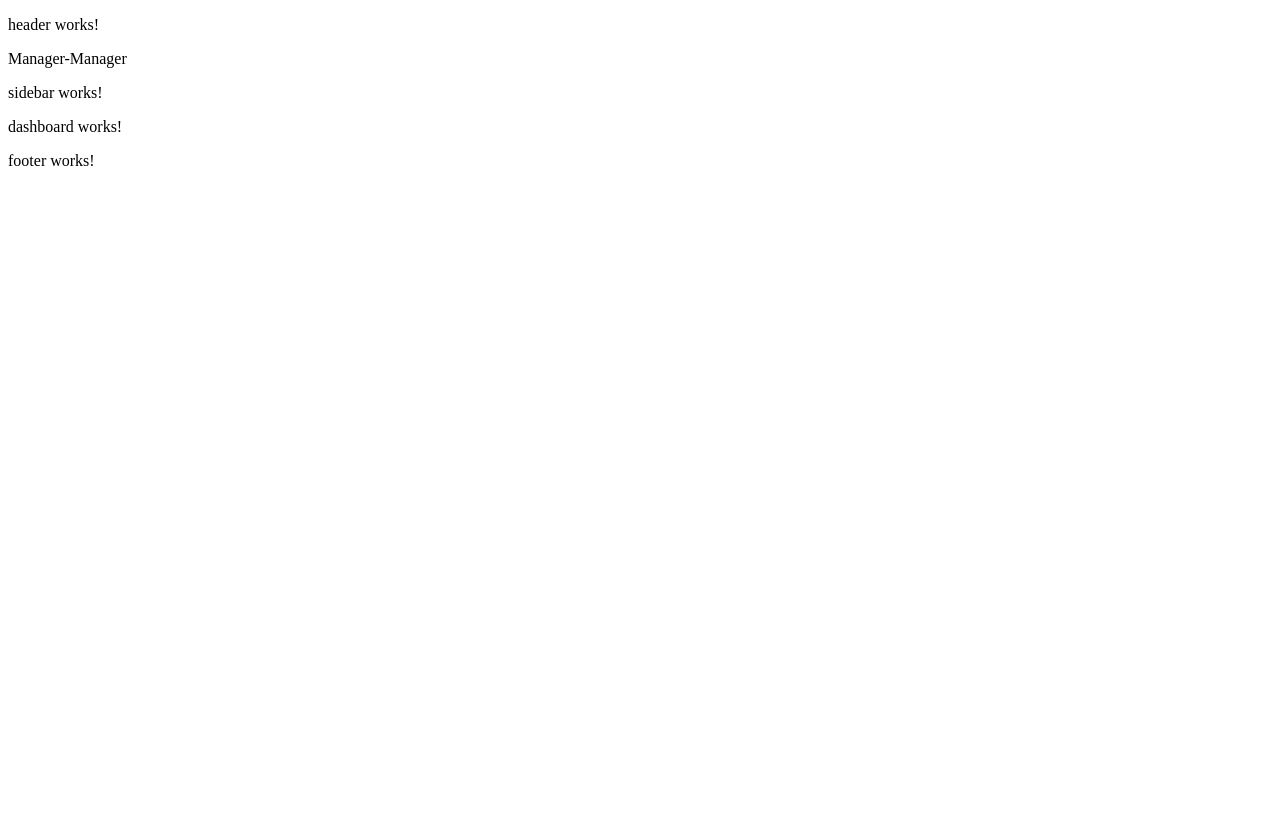
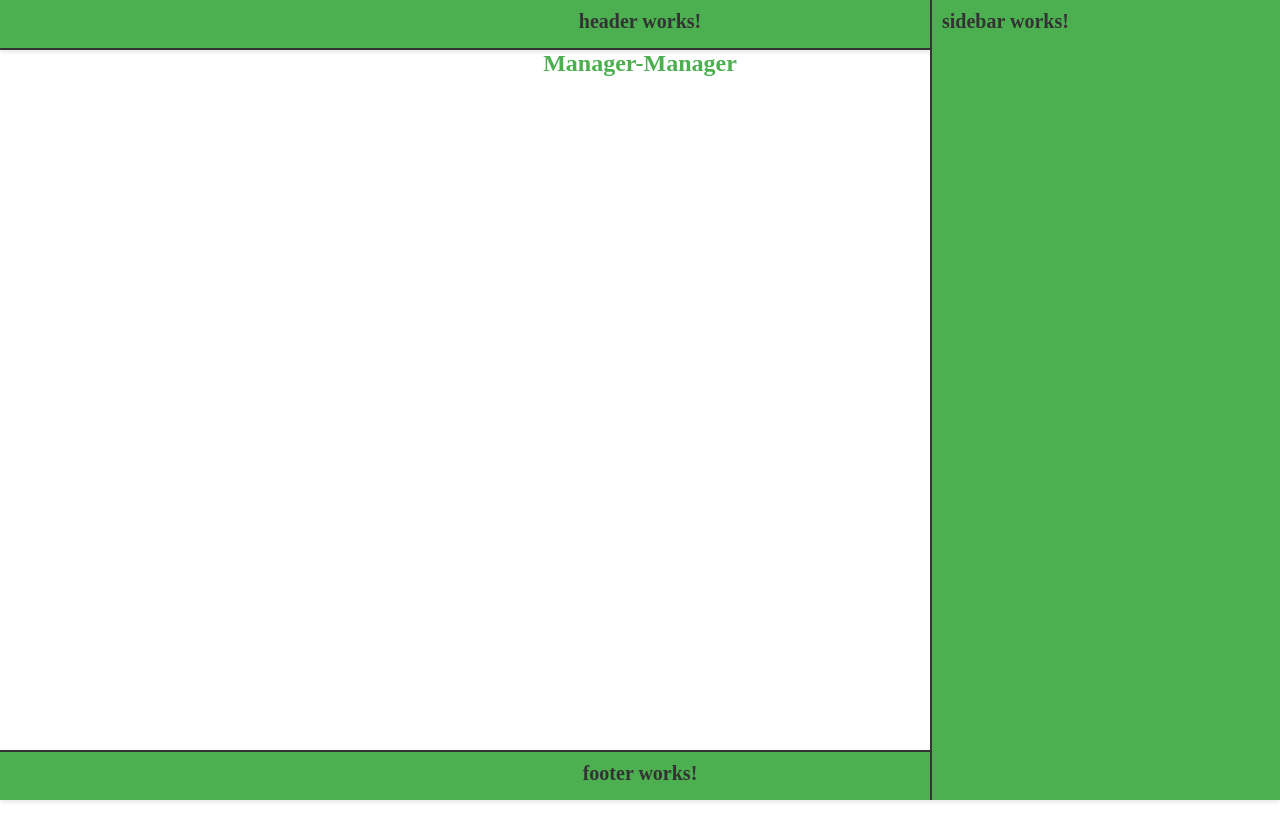
Before and after one commit to CodefrogCF/employee_manager_frontend, an Angular app: page / in a window 1280 px wide. Shown: the top 840 px of the page. Before the commit the page ends 800 px from the top, so only its background shows below. Built offline with nearby package versions, Linux system fonts and the light colour scheme.

Commit message:
added default components

```diff
--- a/src/app/components/dashboard/dashboard.component.css
+++ b/src/app/components/dashboard/dashboard.component.css
@@ -0,0 +1,6 @@
+h1 {
+    color: #4CAF50;
+    font-size: 24px;
+    text-align: center;
+    margin-top: 50px;
+}
--- a/src/app/components/dashboard/dashboard.component.html
+++ b/src/app/components/dashboard/dashboard.component.html
@@ -1 +1 @@
-<p>dashboard works!</p>
+<h1>Manager-Manager</h1>
--- a/src/app/components/footer/footer.component.css
+++ b/src/app/components/footer/footer.component.css
@@ -0,0 +1,17 @@
+p {
+    color: #333;
+    font-size: 20px;
+    font-weight: bold;
+    position: fixed;
+    bottom: 0;
+    left: 0;
+    width: 100%;
+    z-index: 1000;
+    height: 50px;
+    background-color: #4CAF50;
+    padding: 10px;
+    margin: 0;
+    text-align: center;
+    border-top: #333 2px solid;
+    box-shadow: 0 2px 4px rgba(0, 0, 0, 0.1);
+}
--- a/src/app/components/header/header.component.css
+++ b/src/app/components/header/header.component.css
@@ -0,0 +1,17 @@
+p {
+    color: #333;
+    font-size: 20px;
+    font-weight: bold;
+    position: fixed;
+    top: 0;
+    left: 0;
+    width: 100%;
+    z-index: 1000;
+    height: 50px;
+    background-color: #4CAF50;
+    padding: 10px;
+    margin: 0;
+    text-align: center;
+    border-bottom: #333 2px solid;
+    box-shadow: 0 2px 4px rgba(0, 0, 0, 0.1);
+}
--- a/src/app/components/header/header.component.html
+++ b/src/app/components/header/header.component.html
@@ -1,2 +1 @@
 <p>header works!</p>
-<p>Manager-Manager</p>
--- a/src/app/components/sidebar/sidebar.component.css
+++ b/src/app/components/sidebar/sidebar.component.css
@@ -0,0 +1,15 @@
+p {
+    color: #333;
+    font-size: 20px;
+    font-weight: bold;
+    position: fixed;
+    top: 0;
+    right: 0;
+    width: 350px;
+    z-index: 1001;
+    height: 100%;
+    margin: 0;
+    padding: 10px;
+    background-color: #4CAF50;
+    border-left: #333 2px solid;
+}
--- a/src/styles.css
+++ b/src/styles.css
@@ -1 +1,11 @@
 /* You can add global styles to this file, and also import other style files */
+
+* {
+    box-sizing: border-box;
+}
+
+html, body {
+    height: 100%;
+    margin: 0;
+    padding: 0;
+}
```
